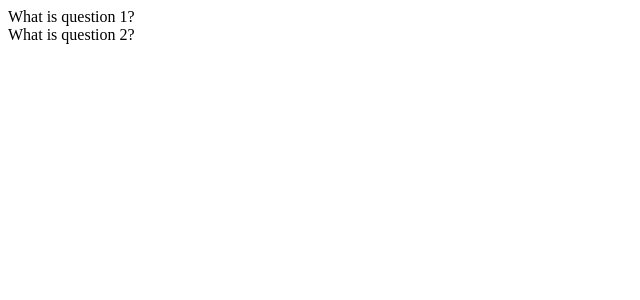
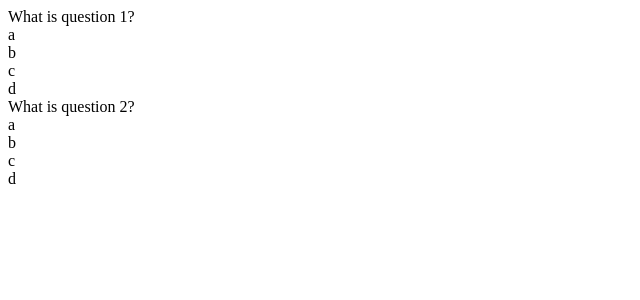
Before and after one commit to williamwdev/flashcard-react, a React (Create React App) app: page / in a window 1280 px wide. Shown: the top 300 px of the page, without its empty margins (0-640 px from the left). Built offline with nearby package versions, Linux system fonts and the light colour scheme.

Commit message:
rendering flashcard options to flashcard component

```diff
--- a/src/App.js
+++ b/src/App.js
@@ -14,7 +14,7 @@ const SAMPLE_FLASHCARDS = [
   {
     id: 1,
     question: 'What is question 1?',
-    answers: '1',
+    answers: 'a',
     options: [
       'a',
       'b',
@@ -25,10 +25,10 @@ const SAMPLE_FLASHCARDS = [
   {
     id: 2,
     question: 'What is question 2?',
-    answers: 'Filler Answer',
+    answers: 'b',
     options: [
       'a',
-      'Filler Answer',
+      'b',
       'c',
       'd',
     ]
--- a/src/Flashcard.js
+++ b/src/Flashcard.js
@@ -1,5 +1,18 @@
 import React from 'react';
 
 export default function Flashcard({ flashcard }) {
-  return <div>{flashcard.question}</div>;
+  return (
+    <div>
+      {flashcard.question}
+      <div className="flashcard-option">
+        {flashcard.options.map((option) => {
+          return (
+            <div className="flashcard-option" key={option}>
+              {option}
+            </div>
+          );
+        })}
+      </div>
+    </div>
+  );
 }
```
